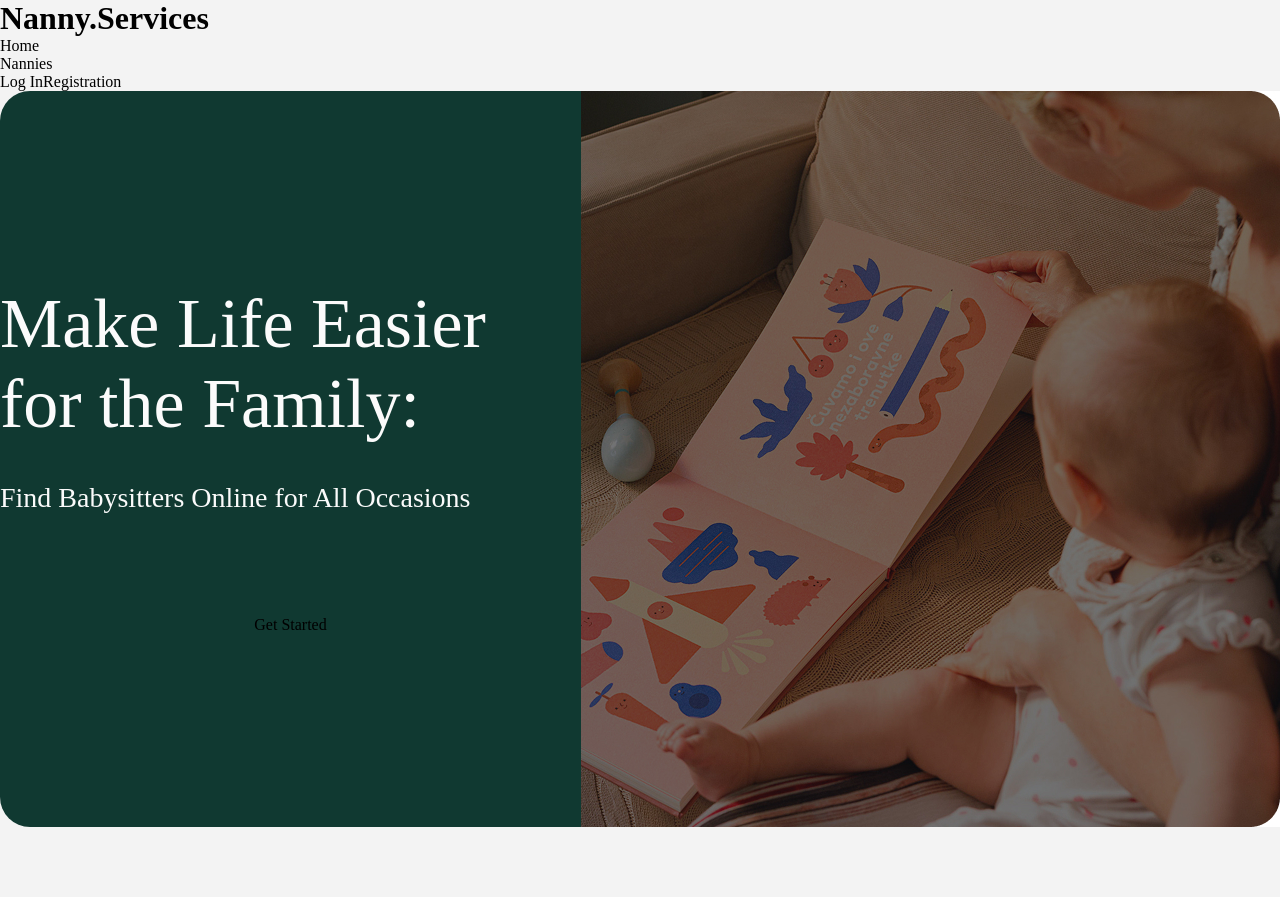
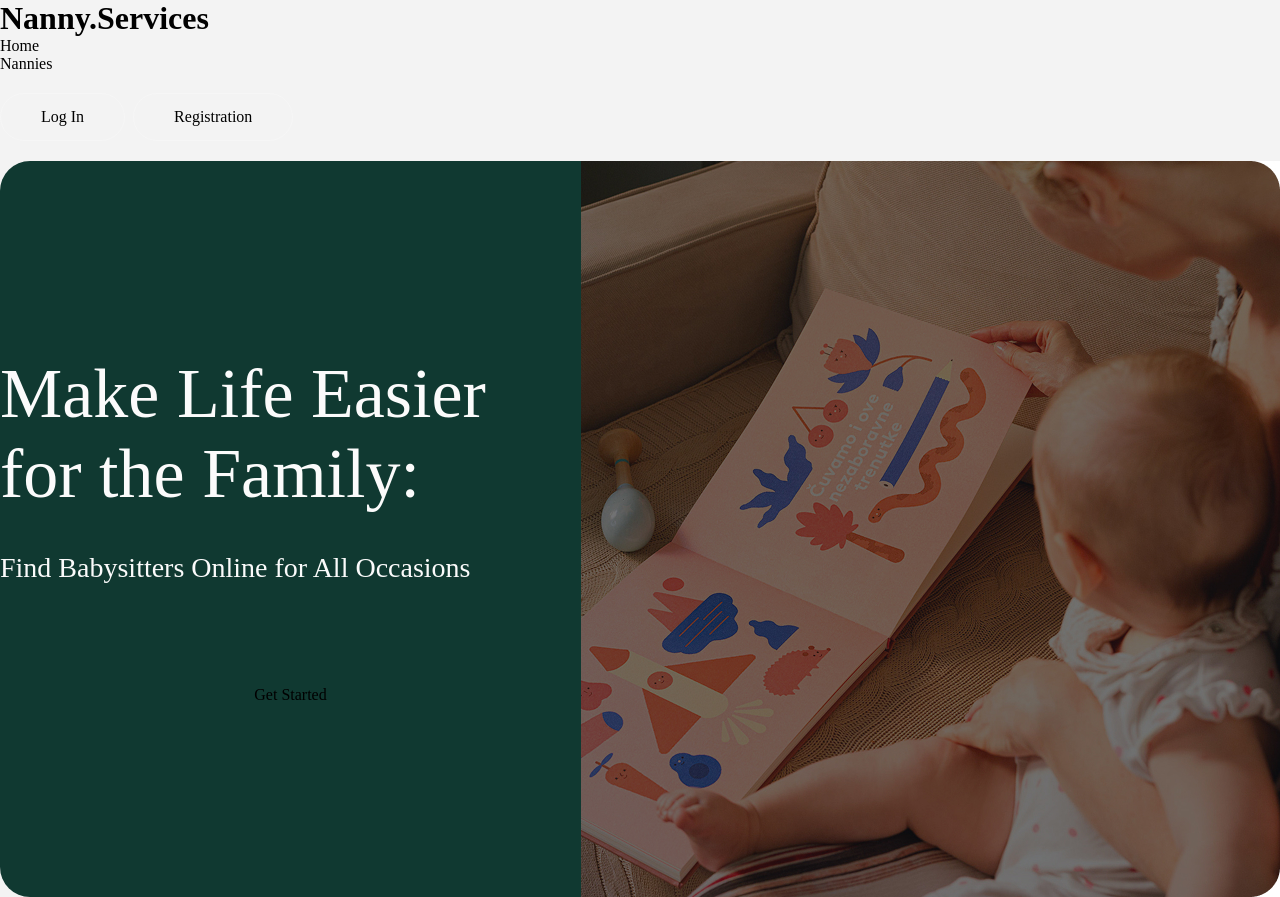
Before and after one commit to 1evanter/nanny-services, a Next.js app: page / in a window 1280 px wide. Before the commit the page ends 827 px from the top, so only its background shows below. Built offline with nearby package versions, Linux system fonts and the light colour scheme; no server answers.

Commit message:
HeaderToolbar styles

```diff
--- /dev/null
+++ b/src/app/components/HeaderToolbar/HeaderToolbar.module.css
@@ -0,0 +1,12 @@
+.buttonsContainer {
+    display: flex;
+    gap: 8px;
+    padding-top: 20px;
+    padding-bottom: 20px;
+}
+
+.link {
+    padding: 14px 40px;
+    border: 1px solid rgba(251, 251, 251, 0.4);
+    border-radius: 30px;
+}
--- a/src/app/components/HeaderToolbar/HeaderToolbar.tsx
+++ b/src/app/components/HeaderToolbar/HeaderToolbar.tsx
@@ -2,6 +2,7 @@ import { useAuthState } from "react-firebase-hooks/auth";
 import { auth } from "@/app/firebase/config"
 import { signOut } from "firebase/auth";
 import Link from "next/link";
+import styles from "./HeaderToolbar.module.css"
 
 export const HeaderToolbar = () => {
     const [user] = useAuthState(auth);
@@ -10,14 +11,14 @@ export const HeaderToolbar = () => {
 
     if (!user && !userSession) {
         return (
-            <div>
-                <Link href="/sign-in">Log In</Link>
-                <Link href="/sign-up">Registration</Link>
+            <div className={styles.buttonsContainer}>
+                <Link href="/sign-in" className={styles.link}>Log In</Link>
+                <Link href="/sign-up" className={styles.link}>Registration</Link>
           </div>
       )
     } else {
   return (
-            <div>
+            <div className={styles.buttonsContainer}>
           <button>{ user?.uid}</button>
                 <button onClick={() => {
               signOut(auth);
```
